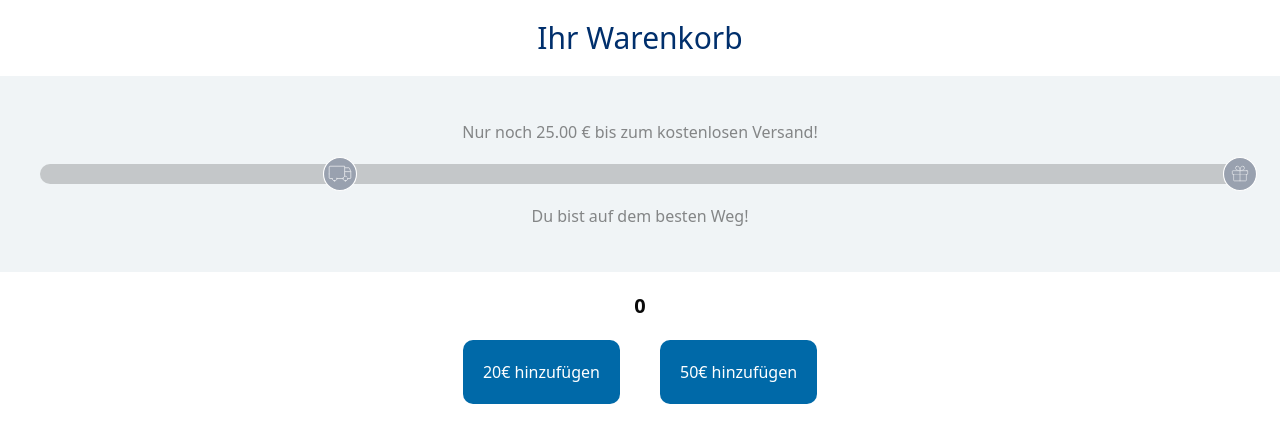
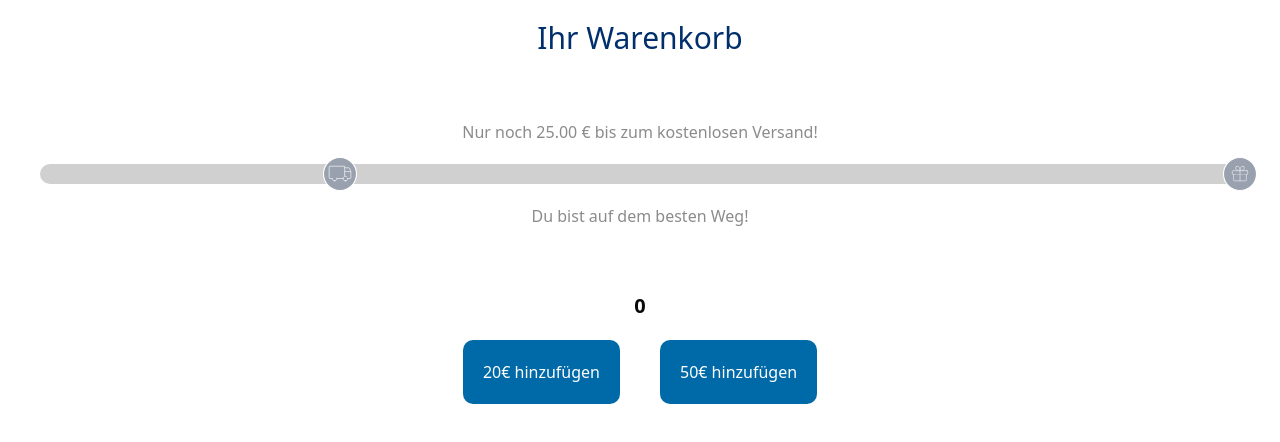
Before and after one commit to build-with-chris/CaseStudyChris, a React (Vite) app in the folder Progressbar/: page / in a window 1280 px wide. Shown: the top 442 px of the page. Built offline with nearby package versions, Linux system fonts and the light colour scheme.

Commit message:
final touches

```diff
--- a/Progressbar/src/ProgressBar.tsx
+++ b/Progressbar/src/ProgressBar.tsx
@@ -49,7 +49,7 @@ export default function ProgressBar({ cartValue }: ProgressBarProps) {
 
 
     return (
-      <div className="bg-[#F0F4F6] p-10 text-center">
+      <div className="p-10 text-center">
 
         <p className="p-1 text-md mb-4 text-primary/50" >{topText}</p>
         <div className="relative">
--- a/Progressbar/src/components/ui/progress.tsx
+++ b/Progressbar/src/components/ui/progress.tsx
@@ -22,7 +22,7 @@ function Progress({
 
       <ProgressPrimitive.Indicator
         data-slot="progress-indicator"
-        className="bg-[#002F6C] h-full w-full flex-1 transition-all"
+        className={`${cartValue >= 25 ? "bg-green-600" : "bg-[#002F6C]"} h-full w-full flex-1 transition-all`}
         style={{ transform: `translateX(-${100 - (value || 0)}%)` }}
       />
     </ProgressPrimitive.Root>
```
Also changed, not shown: 1 other file (tests, documents, lock files or other folders).
